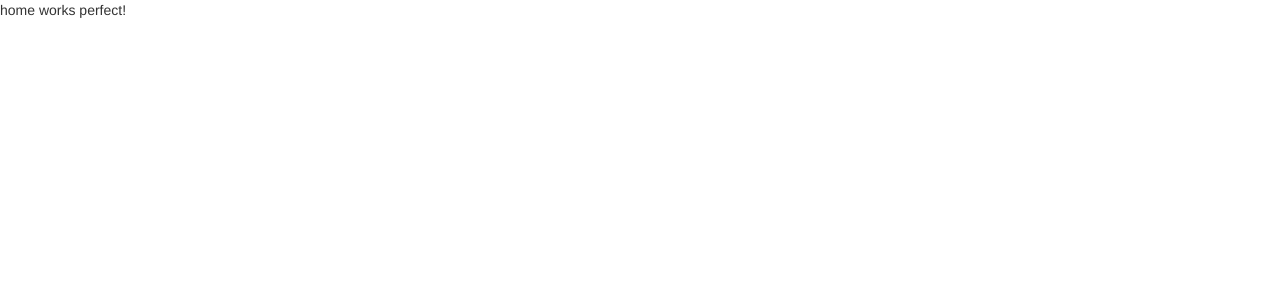
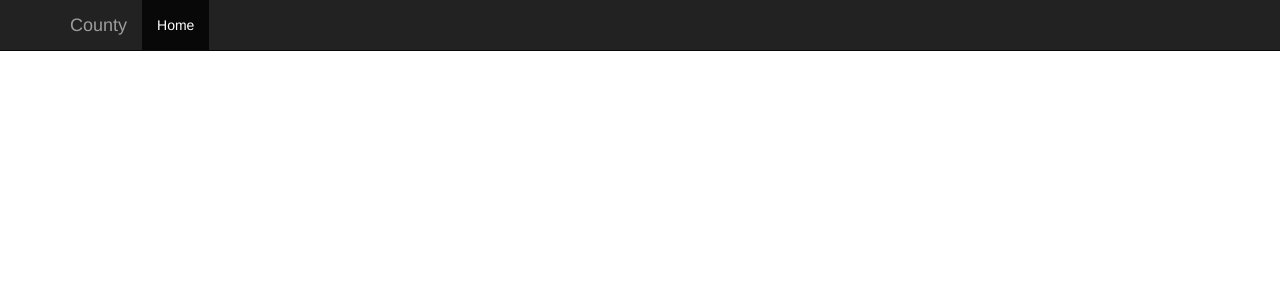
Before and after one commit to DerejeKitaw/county, an Angular app: page /home in a window 1280 px wide. Shown: the top 300 px of the page. Built offline with nearby package versions, Linux system fonts and the light colour scheme.

Commit message:
Nav bar added

```diff
--- a/src/app/app.component.html
+++ b/src/app/app.component.html
@@ -1 +1,39 @@
+<div class="navbar-wrapper">
+    <!-- <div class="container"> -->
+
+      <nav class="navbar navbar-inverse navbar-fixed-top">
+        <div class="container">
+          <div class="navbar-header">
+            <button type="button" class="navbar-toggle collapsed" data-toggle="collapse" data-target="#navbar" aria-expanded="false" aria-controls="navbar">
+              <span class="sr-only">Toggle navigation</span>
+              <span class="icon-bar"></span>
+              <span class="icon-bar"></span>
+              <span class="icon-bar"></span>
+            </button>
+            <a class="navbar-brand" href="countys">County</a>
+          </div>
+          <div id="navbar" class="navbar-collapse collapse">
+            <ul class="nav navbar-nav">
+              <li class="active"><a href="#">Home</a></li>
+              <!-- <li><a href="#about">About</a></li>
+              <li><a href="#contact">Contact</a></li> -->
+              <!-- <li class="dropdown">
+                <a href="#" class="dropdown-toggle" data-toggle="dropdown" role="button" aria-haspopup="true" aria-expanded="false">Dropdown <span class="caret"></span></a>
+                <ul class="dropdown-menu">
+                  <li><a href="#">Action</a></li>
+                  <li><a href="#">Another action</a></li>
+                  <li><a href="#">Something else here</a></li>
+                  <li role="separator" class="divider"></li>
+                  <li class="dropdown-header">Nav header</li>
+                  <li><a href="#">Separated link</a></li>
+                  <li><a href="#">One more separated link</a></li>
+                </ul>
+              </li> -->
+            </ul>
+          </div>
+        </div>
+      </nav>
+
+    <!-- </div> -->
+  </div>
 <router-outlet></router-outlet>
--- a/src/app/countys/county-list/county-list.component.html
+++ b/src/app/countys/county-list/county-list.component.html
@@ -1,3 +1,4 @@
+
 <div class="panel panel-primary">
     <div class="panel-heading">
         {{pageTitle}}
--- a/src/app/countys/county.service.ts
+++ b/src/app/countys/county.service.ts
@@ -51,21 +51,21 @@ export class CountyService {
         // TODO
     }
 
-    private createCounty(county: ICounty, options: RequestOptions): Observable<ICounty> {
-        county.id = undefined;
-        return this._http.post(this._countyUrl, county)
-            .map(this.extractData)
-            .do(data => console.log('createCounty: ' + JSON.stringify(data)))
-            .catch(this.handleError);
-    }
+    // private createCounty(county: ICounty, options: RequestOptions): Observable<ICounty> {
+    //     county.id = undefined;
+    //     return this._http.post(this._countyUrl, county)
+    //         .map(this.extractData)
+    //         .do(data => console.log('createCounty: ' + JSON.stringify(data)))
+    //         .catch(this.handleError);
+    // }
 
-    private updateCounty(county: ICounty, options: RequestOptions): Observable<ICounty> {
-        const url = `${this._countyUrl}/${county.id}`;
-        return this._http.put(url, county)
-            .map(() => county)
-            .do(data => console.log('updateCounty: ' + JSON.stringify(data)))
-            .catch(this.handleError);
-    }
+    // private updateCounty(county: ICounty, options: RequestOptions): Observable<ICounty> {
+    //     const url = `${this._countyUrl}/${county.id}`;
+    //     return this._http.put(url, county)
+    //         .map(() => county)
+    //         .do(data => console.log('updateCounty: ' + JSON.stringify(data)))
+    //         .catch(this.handleError);
+    // }
 
     private extractData(response: Response) {
         let body = response.json();
```
